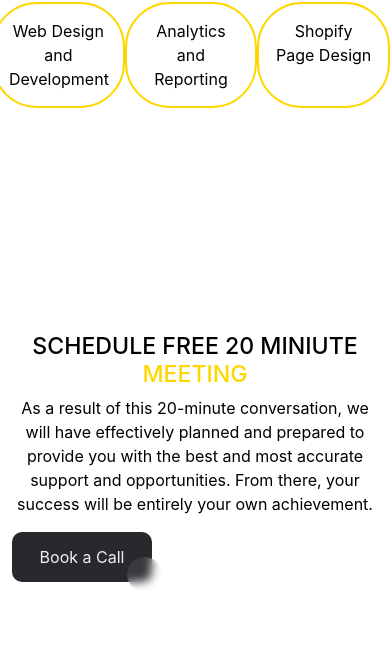
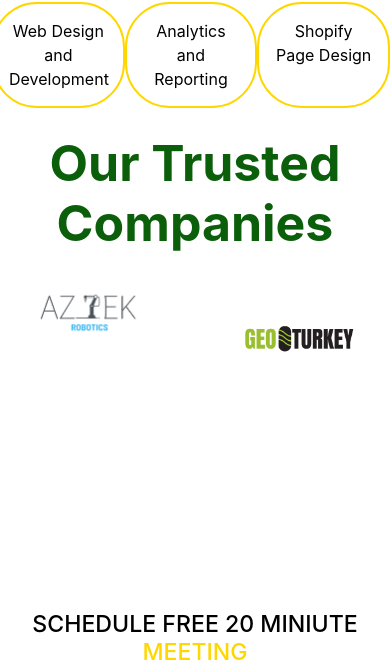
Before and after one commit to PawandsAgency/PawandsFrontend, a React app: page / in a window 390 px wide. Shown: the part 2678-3349 px from the top of the page. Built offline with nearby package versions, Linux system fonts and the light colour scheme.

Commit message:
new update

```diff
--- a/package.json
+++ b/package.json
@@ -1,5 +1,5 @@
 {
-  "name": "pawandsmap",
+  "name": "pawands ",
   "version": "0.1.0",
   "private": true,
   "dependencies": {
--- a/public/index.html
+++ b/public/index.html
@@ -4,32 +4,13 @@
     <meta charset="utf-8" />
     <link rel="icon" href="../src/assents/pngwing.com.png" />
     <meta name="viewport" content="width=device-width, initial-scale=1" />
-    <meta name="theme-color" content="#000000" />
+    <meta name="theme-color" content="#195036" />
    <!-- Primary Meta Tags -->
 <title>Pawands - Marketting Agancy</title>
 <meta name="title" content="Pawands - Marketting Agancy" />
 <meta name="description" content="At Pawands, we specialize in crafting exceptional websites while taking your online presence to new heights through strategic Search Engine Optimization (SEO). In today's competitive digital landscape, a strong website combined with effective SEO is crucial for business success.
 
 " />
-
-<!-- Open Graph / Facebook
-<meta property="og:type" content="website" />
-<meta property="og:url" content="https://metatags.io/" />
-<meta property="og:title" content="Pawands - Marketting Agancy" />
-<meta property="og:description" content="At Pawands, we specialize in crafting exceptional websites while taking your online presence to new heights through strategic Search Engine Optimization (SEO). In today's competitive digital landscape, a strong website combined with effective SEO is crucial for business success.
-
-" />
-<meta property="og:image" content="" />
--->
-<!-- Twitter -->
-<!--<meta property="twitter:card" content="summary_large_image" />
-<meta property="twitter:url" content="https://metatags.io/" />
-<meta property="twitter:title" content="Pawands - Marketting Agancy" />
-<meta property="twitter:description" content="At Pawands, we specialize in crafting exceptional websites while taking your online presence to new heights through strategic Search Engine Optimization (SEO). In today's competitive digital landscape, a strong website combined with effective SEO is crucial for business success.
-
-" />
-<meta property="twitter:image" content="https://metatags.io/images/meta-tags.png" />
--->
     <link rel="apple-touch-icon" href="../src/assents/pngwing.com.png" />
 
     <link rel="manifest" href="%PUBLIC_URL%/manifest.json" />
--- a/src/Components/AboutusSec.js
+++ b/src/Components/AboutusSec.js
@@ -1,6 +1,9 @@
 import React from "react";
 import "./AboutusStyle.css";
 import bimg from "../assents/logo5.png";
+import Aztek from "../assents/aztekrobotics.png"
+import Secrypto from '../assents/SeCrypto.png'
+import geoturkey from '../assents/GEO TURKEY.png'
 
 function AboutusSec() {
   return (
@@ -53,8 +56,15 @@ function AboutusSec() {
             <div className="col-4">Shopify Page Design</div>
           </div>
         </div>
+        <h1>Our Trusted Companies</h1>
+
+        <div className="row companies">
+        <div className="col-6"><img src={Aztek}></img></div>
+        <div className="col-6"><img src={geoturkey}></img></div>
+        </div>
+        </div>
       </div>
-    </div>
+
   );
 }
 
--- a/src/Components/AboutusStyle.css
+++ b/src/Components/AboutusStyle.css
@@ -79,7 +79,10 @@
      opacity: 0.6;
       }
       @media only screen and (min-width: 320px) and (max-width: 500px) {
+           .companies img{
+               width: 150px;
 
+             }
 
               .Aboutus .head-15  {
                display: none;
@@ -118,4 +121,5 @@
 
               }
 
+
       }
```
Also changed, not shown: README.md (deleted), src/assents/GEO TURKEY.png (added), src/assents/SeCrypto.png (added), src/assents/aztekrobotics.png (added), 1 other file.
